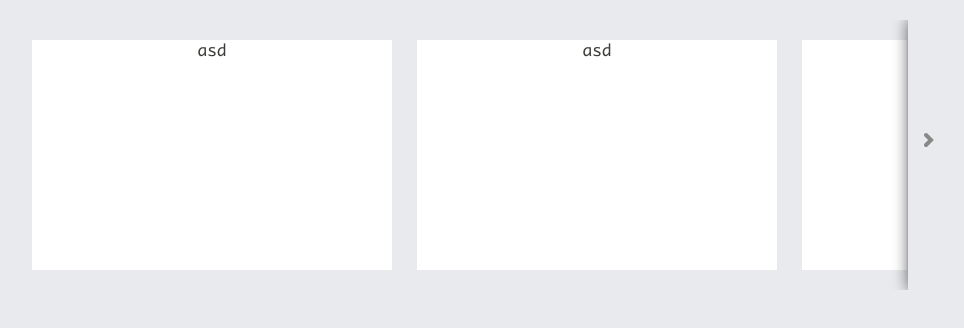
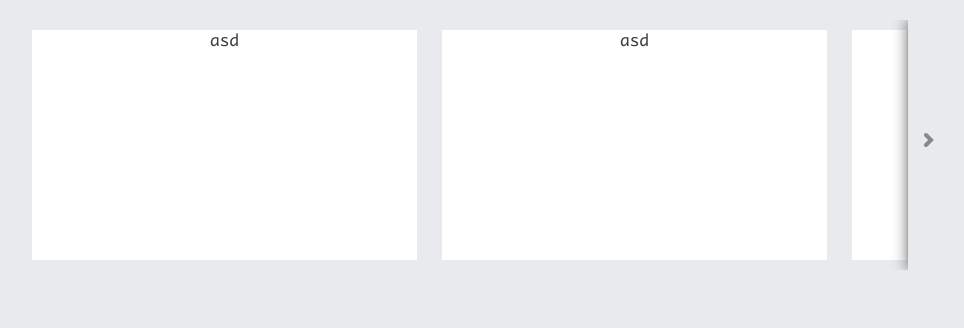
Before and after one commit to comdan66/OA-scrollSliderView, a plain HTML site: page index.html in a window 1280 px wide. Shown: the whole page, without its empty margins (173-1137 px from the left). Drawn offline with Linux system fonts and the light colour scheme.

Commit message:
Fix extend bug.

```diff
--- a/res/index.js
+++ b/res/index.js
@@ -13,5 +13,8 @@ ga('send', 'pageview');
 
 $(function () {
   $('.www').OAscrollSliderView ();
+  $('.ww').OAscrollSliderView ({silder: {
+          height: '130px',
+        }});
 
 });
--- a/res/oa-scrollSliderView.js
+++ b/res/oa-scrollSliderView.js
@@ -13,14 +13,28 @@
       var d4Opt = {
         selector: '.eee',
         defaultCount: 10,
+        sildersWidth: '100%',
+        arrow: {
+          width: '40px',
+          leftSvg: '<svg version="1.1" xmlns="http://www.w3.org/2000/svg" xmlns:xlink="http://www.w3.org/1999/xlink" width="24" height="24" viewBox="0 0 24 24"><g id="icomoon-ignore"></g><path d="M14.414 5.586c-0.78-0.781-2.048-0.781-2.828 0l-6.415 6.414 6.415 6.414c0.39 0.391 0.902 0.586 1.414 0.586s1.024-0.195 1.414-0.586c0.781-0.781 0.781-2.047 0-2.828l-3.585-3.586 3.585-3.586c0.781-0.781 0.781-2.047 0-2.828z" fill="#000000"></path></svg>',
+          rightSvg: '<svg version="1.1" xmlns="http://www.w3.org/2000/svg" xmlns:xlink="http://www.w3.org/1999/xlink" width="24" height="24" viewBox="0 0 24 24"><g id="icomoon-ignore"></g><path d="M8.586 5.586c-0.781 0.781-0.781 2.047 0 2.828l3.585 3.586-3.585 3.586c-0.781 0.781-0.781 2.047 0 2.828 0.39 0.391 0.902 0.586 1.414 0.586s1.024-0.195 1.414-0.586l6.415-6.414-6.415-6.414c-0.78-0.781-2.048-0.781-2.828 0z" fill="#000000"></path></svg>',
+        },
+        silder: {
+          width: '360px',
+          height: '230px',
+          marginTop: '10px',
+          marginBottom: '10px',
+          marginRight: '20px',
+          marginLeft: '5px'
+        }
       },
       init = function (opt) {
         var timer = null,
-            $silder = $(this).hide ().addClass ('oa-scrollSliderView').addClass ('oa-scrollSliderView-hide').data ('count', 0).children (opt.selector).clone (true, true).map (function () { return $(this).addClass ('oa-scrollSliderView-silder'); }),
+            $silder = $(this).hide ().addClass ('oa-scrollSliderView').addClass ('oa-scrollSliderView-hide').data ('count', 0).css ({'width': opt.sildersWidth, 'height': parseFloat (opt.silder.height) + parseFloat (opt.silder.marginTop) + parseFloat (opt.silder.marginBottom) + 'px'}).children (opt.selector).clone (true, true).map (function () { return $(this).addClass ('oa-scrollSliderView-silder').css ({'width': parseFloat (opt.silder.width) + parseFloat (opt.silder.marginRight) + parseFloat (opt.silder.marginLeft) + 'px', 'height': 'calc(100% - ' + parseFloat (opt.silder.marginTop) + 'px' + ' - ' + parseFloat (opt.silder.marginBottom) + 'px' + ')', 'margin': opt.silder.marginTop + ' ' + opt.silder.marginRight + ' ' + opt.silder.marginBottom + ' ' + opt.silder.marginLeft}); }),
             $silders = $('<div />').addClass ('oa-scrollSliderView-silders').append ($silder.map (function () { return $(this).get (0); })),
-            $container = $('<div />').addClass ('oa-scrollSliderView-container').append ($silders),
-            $leftArrow = $('<div />').addClass ('oa-scrollSliderView-arrow-left').append ($('<svg version="1.1" xmlns="http://www.w3.org/2000/svg" xmlns:xlink="http://www.w3.org/1999/xlink" width="24" height="24" viewBox="0 0 24 24"><g id="icomoon-ignore"></g><path d="M14.414 5.586c-0.78-0.781-2.048-0.781-2.828 0l-6.415 6.414 6.415 6.414c0.39 0.391 0.902 0.586 1.414 0.586s1.024-0.195 1.414-0.586c0.781-0.781 0.781-2.047 0-2.828l-3.585-3.586 3.585-3.586c0.781-0.781 0.781-2.047 0-2.828z" fill="#000000"></path></svg>')).hide (),
-            $rightArrow = $('<div />').addClass ('oa-scrollSliderView-arrow-right').append ($('<svg version="1.1" xmlns="http://www.w3.org/2000/svg" xmlns:xlink="http://www.w3.org/1999/xlink" width="24" height="24" viewBox="0 0 24 24"><g id="icomoon-ignore"></g><path d="M8.586 5.586c-0.781 0.781-0.781 2.047 0 2.828l3.585 3.586-3.585 3.586c-0.781 0.781-0.781 2.047 0 2.828 0.39 0.391 0.902 0.586 1.414 0.586s1.024-0.195 1.414-0.586l6.415-6.414-6.415-6.414c-0.78-0.781-2.048-0.781-2.828 0z" fill="#000000"></path></svg>')).hide ();
+            $container = $('<div />').addClass ('oa-scrollSliderView-container').css ({'width': 'calc(100% - ' + (parseFloat (opt.arrow.width) * 2) + 'px' + ')'}).append ($silders),
+            $leftArrow = $('<div />').addClass ('oa-scrollSliderView-arrow-left').css ({'width': (parseFloat (opt.arrow.width) - 1) + 'px', 'line-height': opt.silder.height}).append (opt.arrow.leftSvg).hide (),
+            $rightArrow = $('<div />').addClass ('oa-scrollSliderView-arrow-right').css ({'width': (parseFloat (opt.arrow.width) - 1) + 'px', 'line-height': opt.silder.height}).append (opt.arrow.rightSvg).hide ();
 
         $(this).empty ().append ($leftArrow).append ($rightArrow).append ($container).show ();
 
@@ -74,7 +88,7 @@
         $(this).removeClass ('oa-scrollSliderView-hide');
       }
 
-      opt = $.extend({}, d4Opt, opt);
+      opt = $.extend (true, d4Opt, opt);
 
       return $(this).each (function () {
         init.bind ($(this), opt).apply ();
--- a/scss/oa-scrollSliderView.scss
+++ b/scss/oa-scrollSliderView.scss
@@ -5,19 +5,10 @@
 
 @import "_oa";
 
-$silderWidrh: 360px;
-$silderHeight: 230px;
-
-$silderMarginTop: 20px;
-$silderMarginBottom: 20px;
-
-$silderArrowWidth: 40px;
-
 *.oa-scrollSliderView {
   position: relative;
   width: 100%;
   text-align: center;
-  height: $silderHeight + ($silderMarginTop + $silderMarginBottom);
   overflow: hidden;
 
   @include opacity(1);
@@ -30,7 +21,6 @@ $silderArrowWidth: 40px;
   .oa-scrollSliderView-container {
     position: relative;
     display: inline-block;
-    width: calc(100% - #{$silderArrowWidth} * 2);
     margin: 0 auto;
     overflow: hidden;
     height: 100%;
@@ -47,9 +37,6 @@ $silderArrowWidth: 40px;
         position: relative;
         float: left;
         display: inline-block;
-        width: $silderWidrh;
-        height: calc(100% - #{$silderMarginTop + $silderMarginBottom});
-        margin: $silderMarginTop 20px $silderMarginBottom 5px;
         background-color: #fff;
 
         @include transition(all 0.3s ease-in-out);
@@ -60,10 +47,8 @@ $silderArrowWidth: 40px;
   .oa-scrollSliderView-arrow-left, .oa-scrollSliderView-arrow-right {
     position: absolute;
     display: inline-block;
-    width: $silderArrowWidth - 1px;
     top: 0;
     height: 100%;
-    line-height: $silderHeight;
     font-size: 45px;
     color: rgba(119, 119, 120, 1);
     cursor: pointer;
```
Also changed, not shown: css/oa-scrollSliderView.css.
